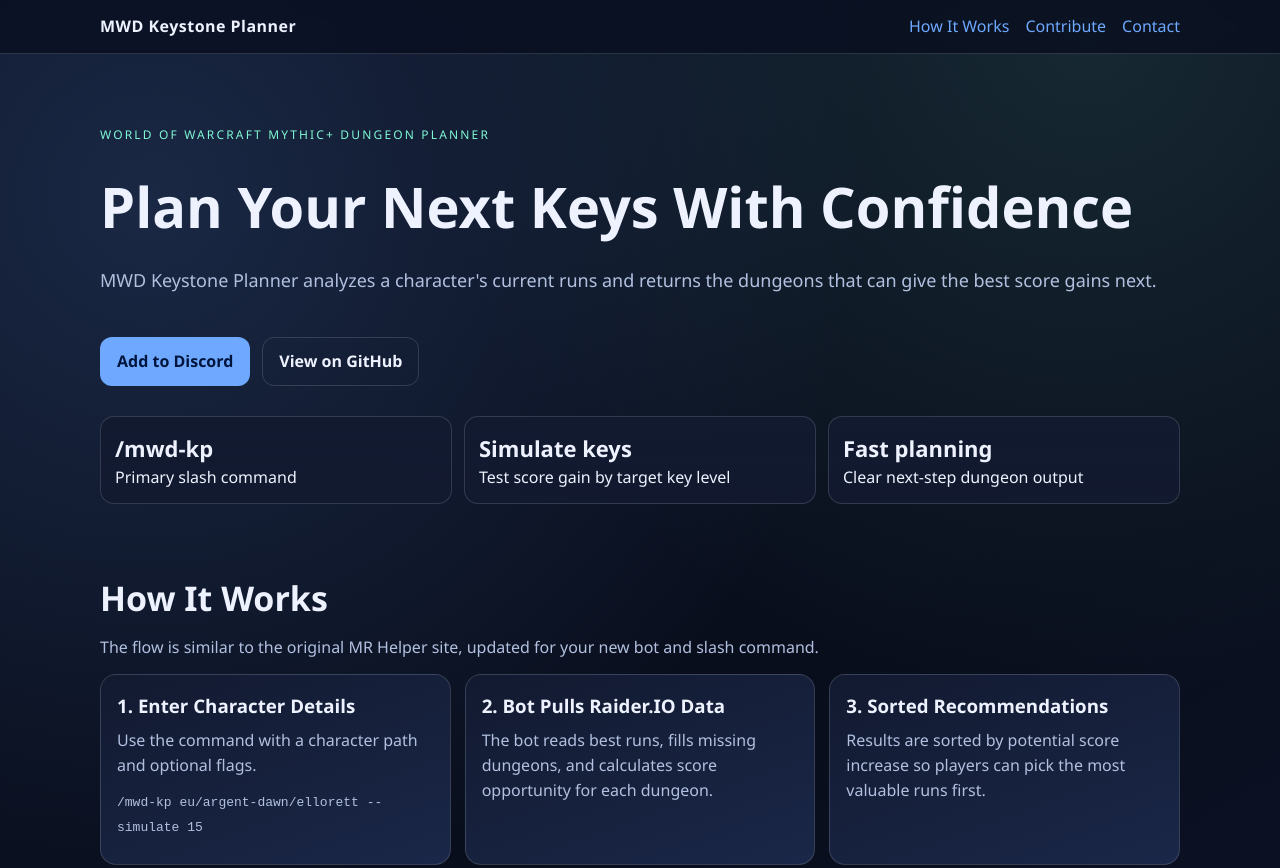
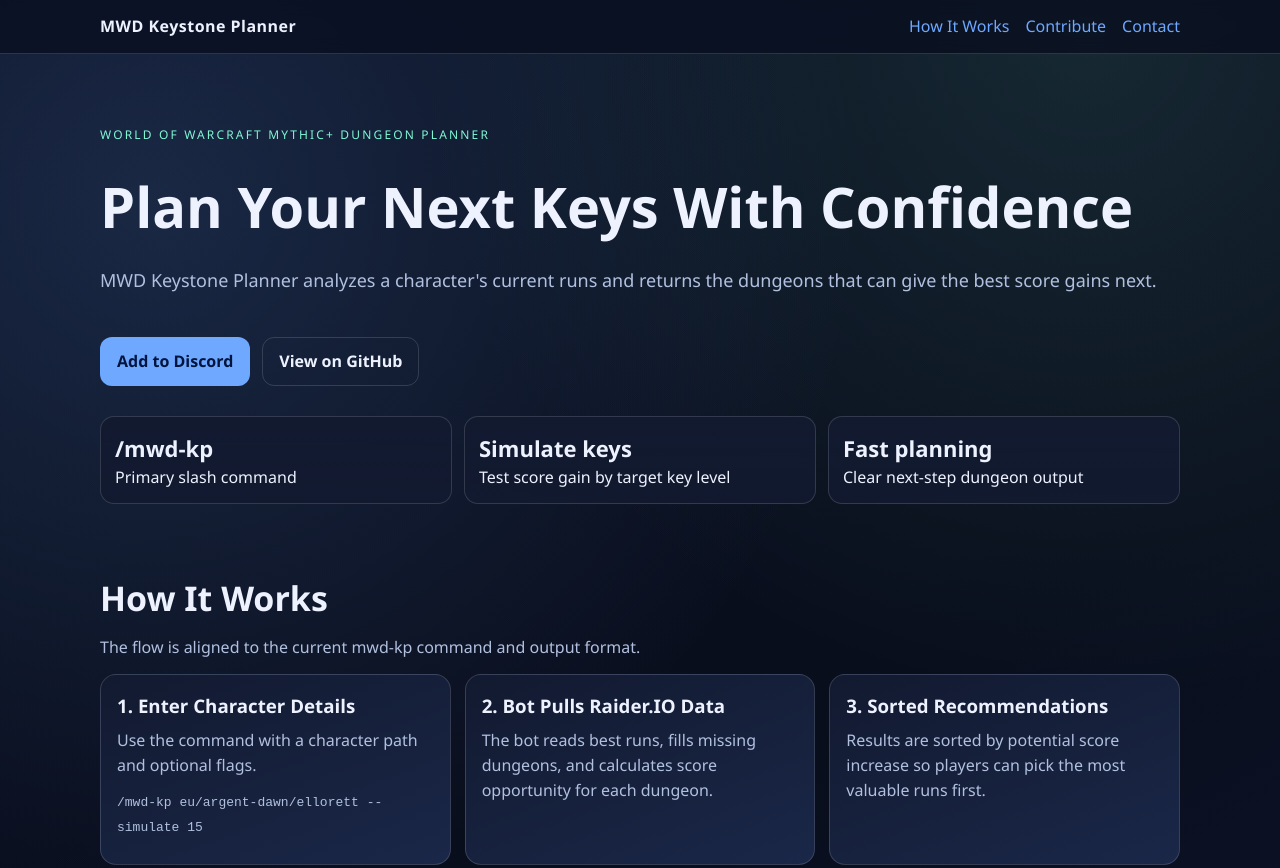
Before and after one commit to tobytuuby/MWD-Keystone-Planner, a website: page website/index.html in a window 1280 px wide. Shown: the top 868 px of the page. Drawn offline with Linux system fonts and the light colour scheme.

Commit message:
Remove remaining legacy MR Helper wording

```diff
--- a/website/index.html
+++ b/website/index.html
@@ -48,7 +48,7 @@
 
     <section id="how-it-works">
       <h2>How It Works</h2>
-      <p class="section-intro">The flow is similar to the original MR Helper site, updated for your new bot and slash command.</p>
+      <p class="section-intro">The flow is aligned to the current mwd-kp command and output format.</p>
       <div class="grid-2">
         <article class="panel">
           <h3>1. Enter Character Details</h3>
```
